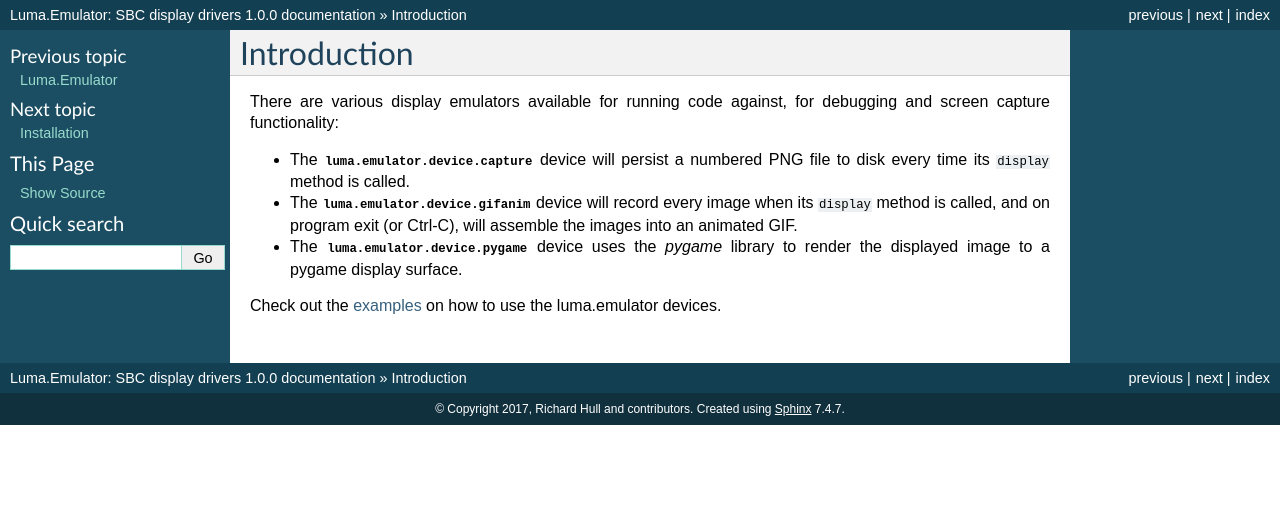
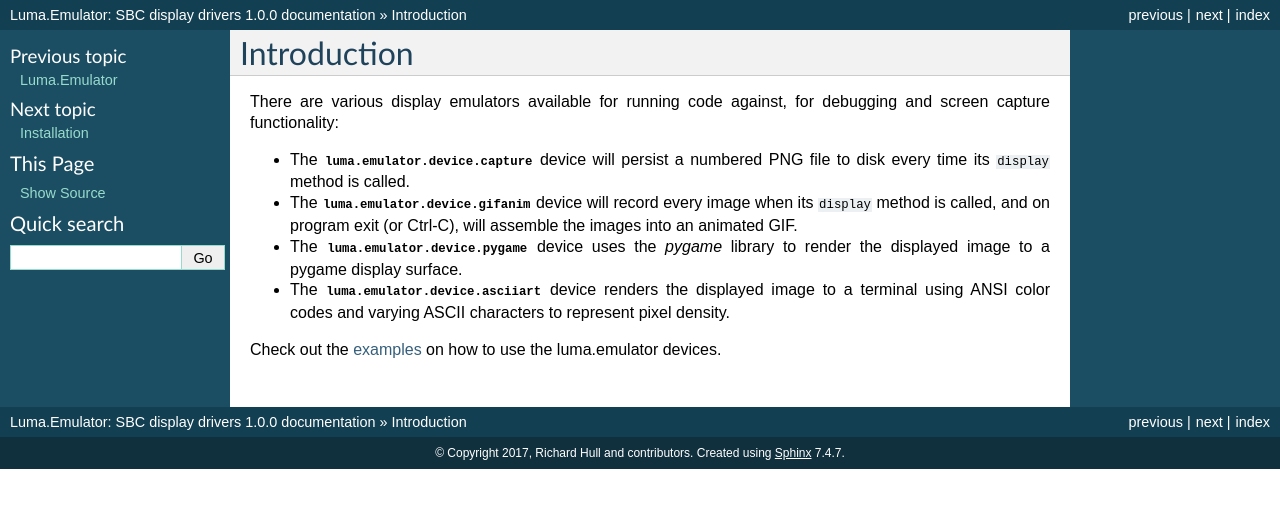
Before and after one commit to rm-hull/luma.emulator, a Sphinx documentation site: the page built from doc/intro.rst, in a window 1280 px wide. Shown: the top 508 px of the page. Built offline with Sphinx 7.4.7, drawn with Linux system fonts in a browser that asks for light colours.

Commit message:
Add note on asciiart driver

```diff
--- a/doc/intro.rst
+++ b/doc/intro.rst
@@ -1,18 +1,22 @@
 Introduction
 ------------
 
-There are various display emulators available for running code against, for debugging
-and screen capture functionality:
+There are various display emulators available for running code against, for
+debugging and screen capture functionality:
 
-* The :py:class:`luma.emulator.device.capture` device will persist a numbered PNG file to
-  disk every time its ``display`` method is called.
+* The :py:class:`luma.emulator.device.capture` device will persist a numbered
+  PNG file to disk every time its ``display`` method is called.
 
-* The :py:class:`luma.emulator.device.gifanim` device will record every image when its ``display``
-  method is called, and on program exit (or Ctrl-C), will assemble the images into an
-  animated GIF.
+* The :py:class:`luma.emulator.device.gifanim` device will record every image
+  when its ``display`` method is called, and on program exit (or Ctrl-C), will
+  assemble the images into an animated GIF.
 
-* The :py:class:`luma.emulator.device.pygame` device uses the `pygame` library to
-  render the displayed image to a pygame display surface.
+* The :py:class:`luma.emulator.device.pygame` device uses the `pygame` library
+  to render the displayed image to a pygame display surface.
+
+* The :py:class:`luma.emulator.device.asciiart` device renders the displayed
+  image to a terminal using ANSI color codes and varying ASCII characters to
+  represent pixel density.
 
 Check out the `examples <https://github.com/rm-hull/luma.examples/blob/master/README.rst#emulators>`__
 on how to use the luma.emulator devices.
```
